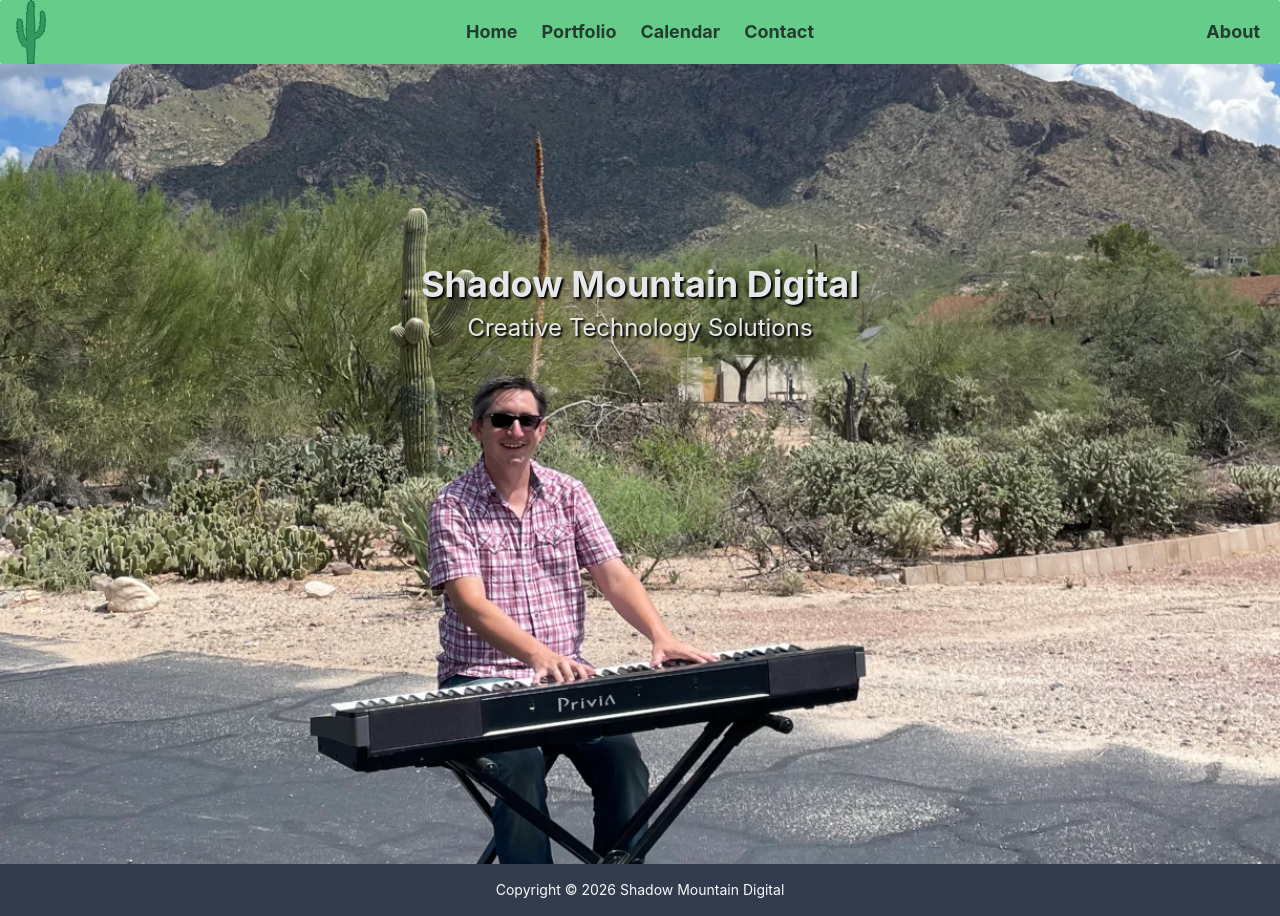
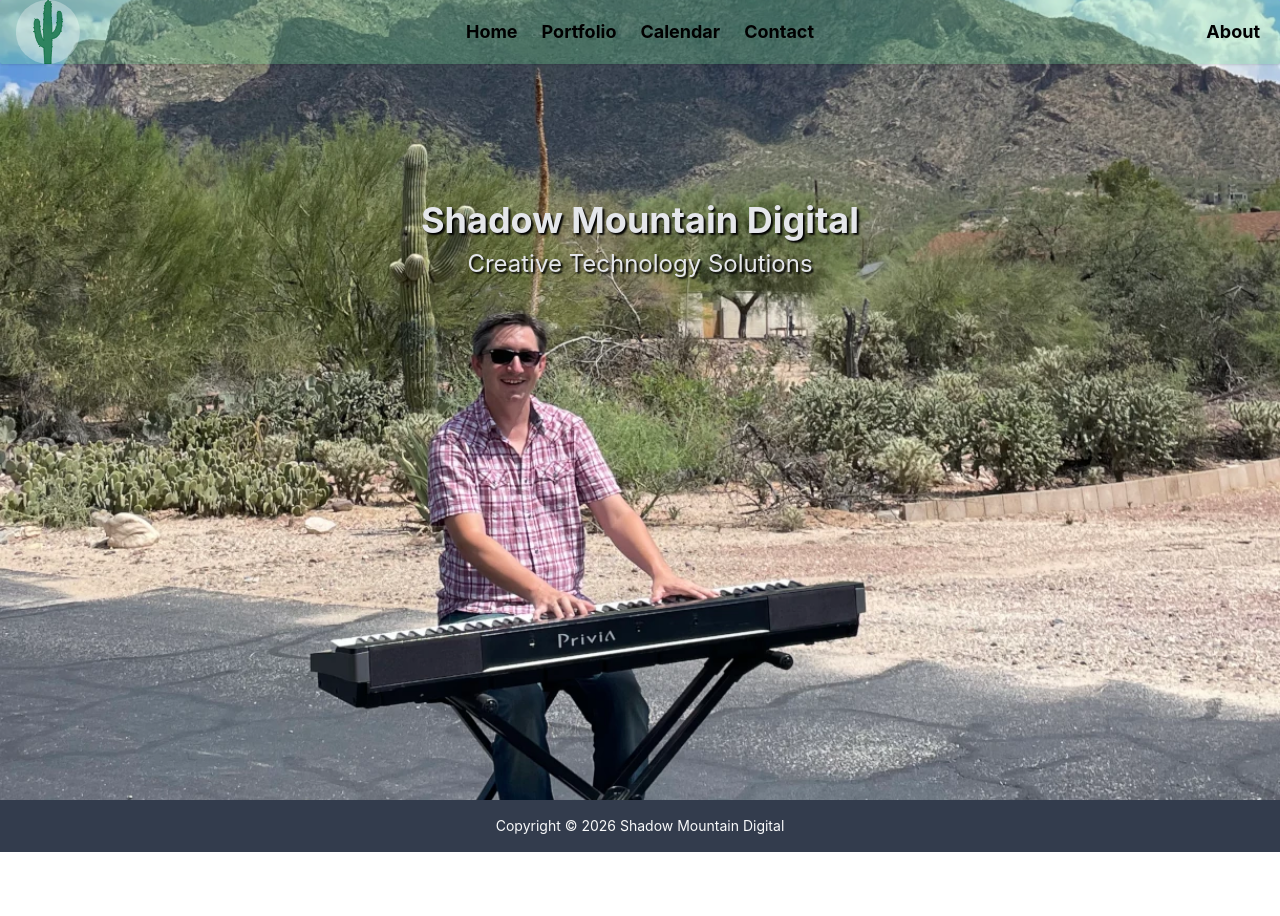
Before and after one commit to parkovski/smd, a SvelteKit app: page / in a window 1280 px wide. After the commit the page ends 852 px from the top, so only its background shows below. Built offline with nearby package versions, Linux system fonts and the light colour scheme.

Commit message:
separate pages so the home page can have a transparent header

```diff
--- a/src/routes/+layout.svelte
+++ b/src/routes/(default)/+layout.svelte
@@ -1,7 +1,7 @@
 <script lang="ts">
-  import './layout.css';
+  import '../layout.css';
   import favicon from '#lib/assets/favicon.svg';
-  import saguaro from '#lib/assets/saguaro.svg';
+  import saguaro from '#lib/assets/saguaro-circle.svg';
   import type { LayoutProps } from './$types';
   import { dev } from '$app/env';
 
@@ -12,18 +12,18 @@
   <link rel="icon" href={favicon} />
 </svelte:head>
 
-<div class="max-md:collapse bg-primary shadow-sm w-full rounded-xs">
+<div class="max-md:collapse bg-primary text-primary-content shadow-sm w-full rounded-xs">
   <input id="navbar-1-toggle" class="peer hidden" type="checkbox"/>
   <label for="navbar-1-toggle" class="fixed inset-0 hidden max-md:peer-checked:block"></label>
   <div class="collapse-title navbar py-0 cursor-default">
     <div class="navbar-start">
-      <label for="navbar-1-toggle" class="btn btn-ghost hover:bg-base-200/50 border-0 md:hidden text-primary-content">
+      <label for="navbar-1-toggle" class="btn btn-ghost hover:bg-base-200/50 border-0 md:hidden">
         <svg aria-label="Menu" xmlns="http://www.w3.org/2000/svg" class="h-5 w-5" fill="none" viewBox="0 0 24 24" stroke="currentColor"><path stroke-linecap="round" stroke-linejoin="round" stroke-width="2" d="M4 6h16M4 12h8m-8 6h16" /></svg>
       </label>
       <a class="pl-2" href="/"><img src={saguaro} style="height: 64px;" alt="Logo"></a>
     </div>
     <div class="navbar-center hidden md:flex">
-      <ul class="menu menu-horizontal px-1 text-primary-content text-lg font-bold">
+      <ul class="menu menu-horizontal px-1 text-lg font-bold">
         <li><a class="link link-hover" href="/">Home</a></li>
         <li><a class="link link-hover" href="/portfolio">Portfolio</a></li>
         <li><a class="link link-hover" href="/calendar">Calendar</a></li>
@@ -31,13 +31,13 @@
       </ul>
     </div>
     <div class="navbar-end">
-      <ul class="menu menu-horizontal text-primary-content text-lg font-bold pr-0">
+      <ul class="menu menu-horizontal text-lg font-bold pr-0">
         <li><a class="link link-hover" href="/about">About</a></li>
       </ul>
     </div>
   </div>
   <div class="collapse-content md:hidden z-1">
-    <ul class="menu text-primary-content text-lg font-bold">
+    <ul class="menu text-lg font-bold">
       <li><a class="link link-hover" href="/">Home</a></li>
       <li><a class="link link-hover" href="/portfolio">Portfolio</a></li>
       <li><a class="link link-hover" href="/calendar">Calendar</a></li>
--- /dev/null
+++ b/src/routes/(home)/+page.svelte
@@ -0,0 +1,68 @@
+<script lang="ts">
+  import '../layout.css';
+  import favicon from '#lib/assets/favicon.svg';
+  import saguaro from '#lib/assets/saguaro-circle.svg';
+  import pianoRoad from '#lib/assets/piano-road-sm.webp';
+</script>
+
+<svelte:head>
+  <link rel="icon" href={favicon}/>
+</svelte:head>
+
+<style>
+  @media (max-height: 550px) {
+    #title-text {
+      top: -7.5rem !important;
+    }
+  }
+</style>
+
+<div
+  class="hero min-h-screen"
+  style="background-image: url({pianoRoad})"
+>
+  <div class="hero-content text-center">
+    <div id="title-text" class="max-w-md relative -top-40 2xl:-top-50 header-text text-gray-200">
+      <h1 class="text-4xl font-bold pb-2" style="text-shadow: 2px 2px 2px black">Shadow Mountain Digital</h1>
+      <h2 class="text-2xl" style="text-shadow: 2px 2px 2px black">Creative Technology Solutions</h2>
+    </div>
+  </div>
+</div>
+<div class="max-md:collapse bg-primary/30 text-black shadow-sm w-full rounded-xs absolute top-0">
+  <input id="navbar-1-toggle" class="peer hidden" type="checkbox"/>
+  <label for="navbar-1-toggle" class="fixed inset-0 hidden max-md:peer-checked:block"></label>
+  <div class="collapse-title navbar py-0 cursor-default">
+    <div class="navbar-start">
+      <label for="navbar-1-toggle" class="btn btn-ghost hover:bg-base-200/50 text-secondary-content border-0 md:hidden">
+        <svg aria-label="Menu" xmlns="http://www.w3.org/2000/svg" class="h-5 w-5" fill="none" viewBox="0 0 24 24" stroke="currentColor"><path stroke-linecap="round" stroke-linejoin="round" stroke-width="2" d="M4 6h16M4 12h8m-8 6h16" /></svg>
+      </label>
+      <a class="pl-2" href="/"><img src={saguaro} style="height: 64px;" alt="Logo"></a>
+    </div>
+    <div class="navbar-center hidden md:flex">
+      <ul class="menu menu-horizontal px-1 text-lg font-bold">
+        <li><a class="link link-hover" href="/">Home</a></li>
+        <li><a class="link link-hover" href="/portfolio">Portfolio</a></li>
+        <li><a class="link link-hover" href="/calendar">Calendar</a></li>
+        <li><a class="link link-hover" href="/contact">Contact</a></li>
+      </ul>
+    </div>
+    <div class="navbar-end">
+      <ul class="menu menu-horizontal text-lg font-bold pr-0">
+        <li><a class="link link-hover" href="/about">About</a></li>
+      </ul>
+    </div>
+  </div>
+  <div class="collapse-content md:hidden z-1">
+    <ul class="menu text-lg font-bold">
+      <li><a class="link link-hover" href="/">Home</a></li>
+      <li><a class="link link-hover" href="/portfolio">Portfolio</a></li>
+      <li><a class="link link-hover" href="/calendar">Calendar</a></li>
+      <li><a class="link link-hover" href="/contact">Contact</a></li>
+    </ul>
+  </div>
+</div>
+<footer class="footer sm:footer-horizontal footer-center bg-neutral text-neutral-content p-4">
+  <aside>
+    <p>Copyright &copy; 2026 Shadow Mountain Digital</p>
+  </aside>
+</footer>
--- a/src/routes/+page.svelte
+++ /dev/null
@@ -1,15 +0,0 @@
-<script lang="ts">
-  import pianoRoad from '#lib/assets/piano-road-sm.webp';
-</script>
-
-<div
-  class="hero min-h-screen"
-  style="background-image: url({pianoRoad})"
->
-  <div class="hero-content text-center">
-    <div class="max-w-md relative -top-40 2xl:-top-50 header-text text-gray-200">
-      <h1 class="text-4xl font-bold pb-2" style="text-shadow: 2px 2px 2px black">Shadow Mountain Digital</h1>
-      <h2 class="text-2xl" style="text-shadow: 2px 2px 2px black">Creative Technology Solutions</h2>
-    </div>
-  </div>
-</div>
```
Also changed, not shown: src/lib/assets/saguaro-circle.svg (added), src/lib/assets/saguaro.svg, src/routes/(default)/about/+page.svelte (renamed from src/routes/about/+page.svelte), src/routes/(default)/calendar/+page.svelte (added), src/routes/(default)/contact/+page.svelte (added), src/routes/(default)/portfolio/+page.svelte (added).
